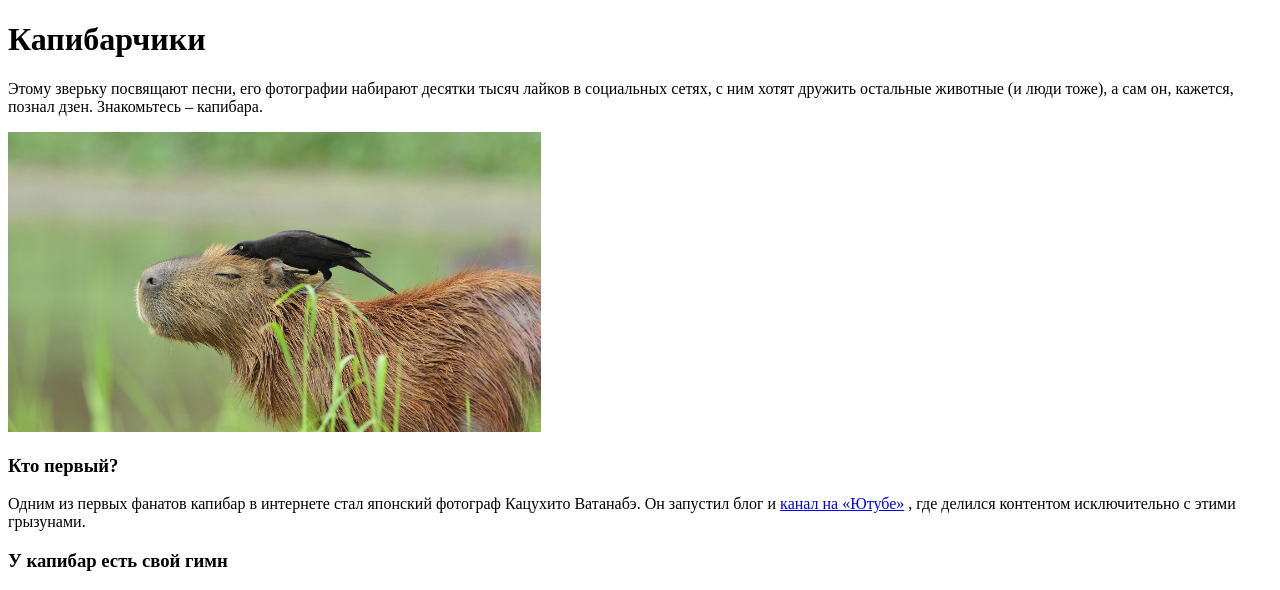
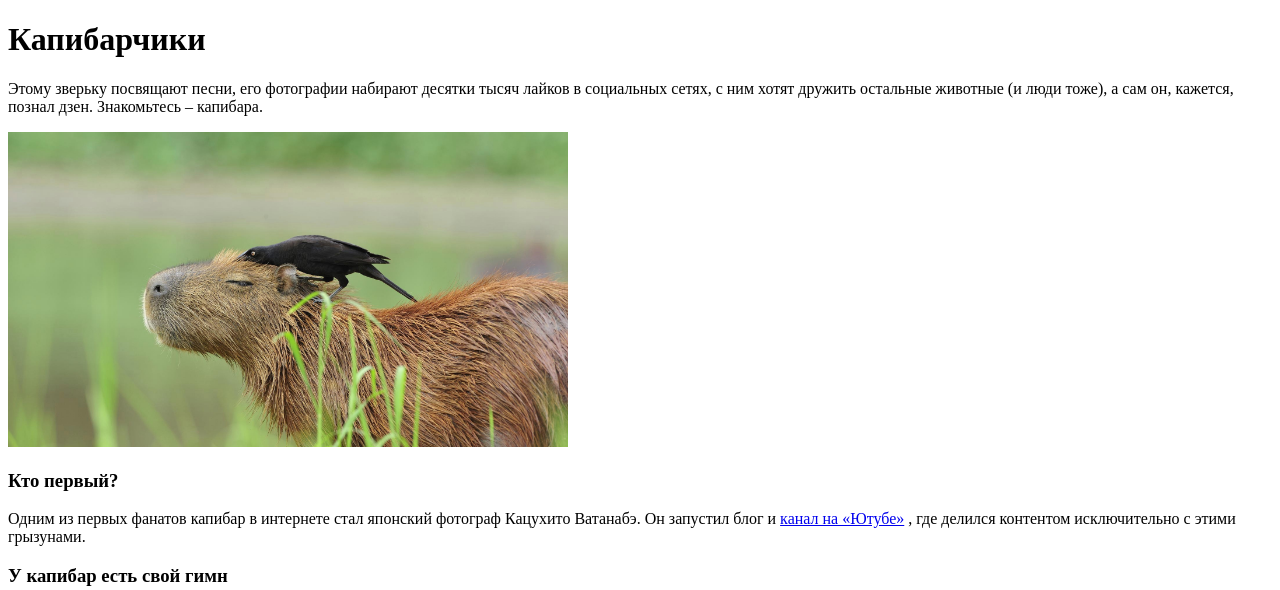
Before and after one commit to KaRToSHoW/Capybara, a plain HTML site: page index.html in a window 1280 px wide. Shown: the top 590 px of the page. Drawn offline with Linux system fonts and the light colour scheme.

Commit message:
my changes

```diff
--- a/index.html
+++ b/index.html
@@ -10,7 +10,7 @@
     <h1>Капибарчики</h1>
     <a>Этому зверьку посвящают песни, его фотографии набирают десятки тысяч лайков в социальных сетях, с ним хотят дружить
         остальные животные (и люди тоже), а сам он, кажется, познал дзен. Знакомьтесь – капибара.</a>
-    <p><img src="Picture/brazilia-pantanal-kapibara.jpg" alt="Капибара с птичкой" height= "300px" ></p>
+    <p><img src="Picture/brazilia-pantanal-kapibara.jpg" alt="Капибара с птичкой" width="560" height= "315px" ></p>
     </div>
 
     <div>
```
